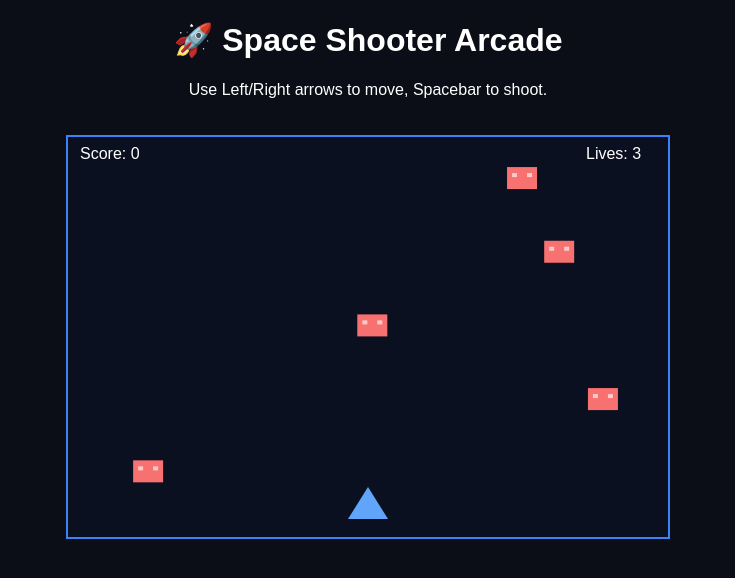
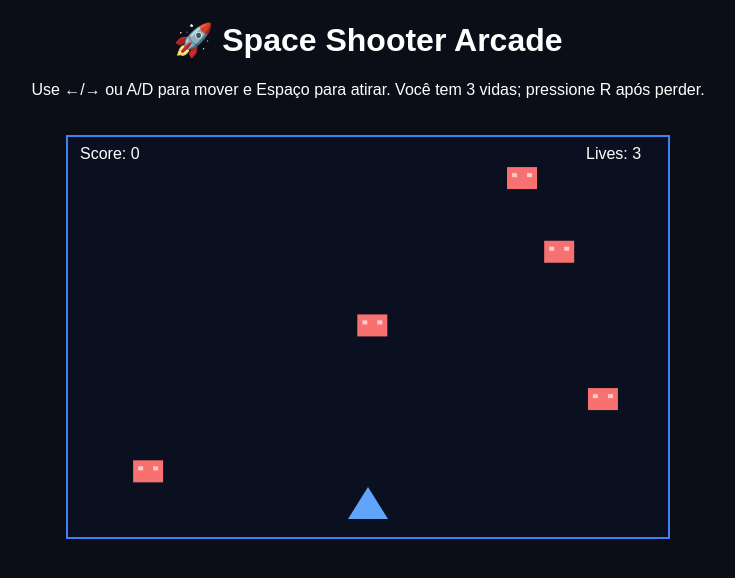
Before and after one commit to juniordev830/space-shooter-js, a plain HTML site: page index.html in a window 1280 px wide. Shown: the whole page, without its empty margins (272-1007 px from the left). Drawn offline with Linux system fonts and the light colour scheme.

Commit message:
docs(ui): document game controls

```diff
--- a/index.html
+++ b/index.html
@@ -10,7 +10,7 @@
 </head>
 <body>
     <h1>🚀 Space Shooter Arcade</h1>
-    <p>Use Left/Right arrows to move, Spacebar to shoot.</p>
+    <p>Use ←/→ ou A/D para mover e Espaço para atirar. Você tem 3 vidas; pressione R após perder.</p>
     <canvas id="gameCanvas" width="600" height="400"></canvas>
     <script src="game.js"></script>
 </body>
```
